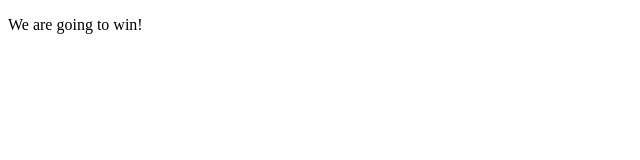
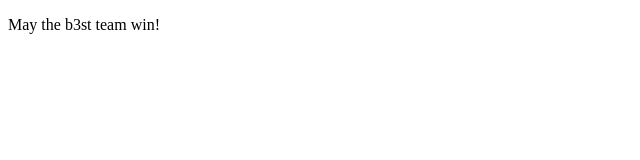
Before and after one commit to angelopez32/team4, a plain HTML site: page index.html in a window 1280 px wide. Shown: the full height of the page, 0-640 px from the left. Drawn offline with Linux system fonts and the light colour scheme.

Commit message:
Added body text

```diff
--- a/index.html
+++ b/index.html
@@ -5,6 +5,6 @@
     <title>Title</title>
 </head>
 <body>
-	<p>We are going to win!</p>
+	<p>May the b3st team win!</p>
 </body>
 </html>
```
